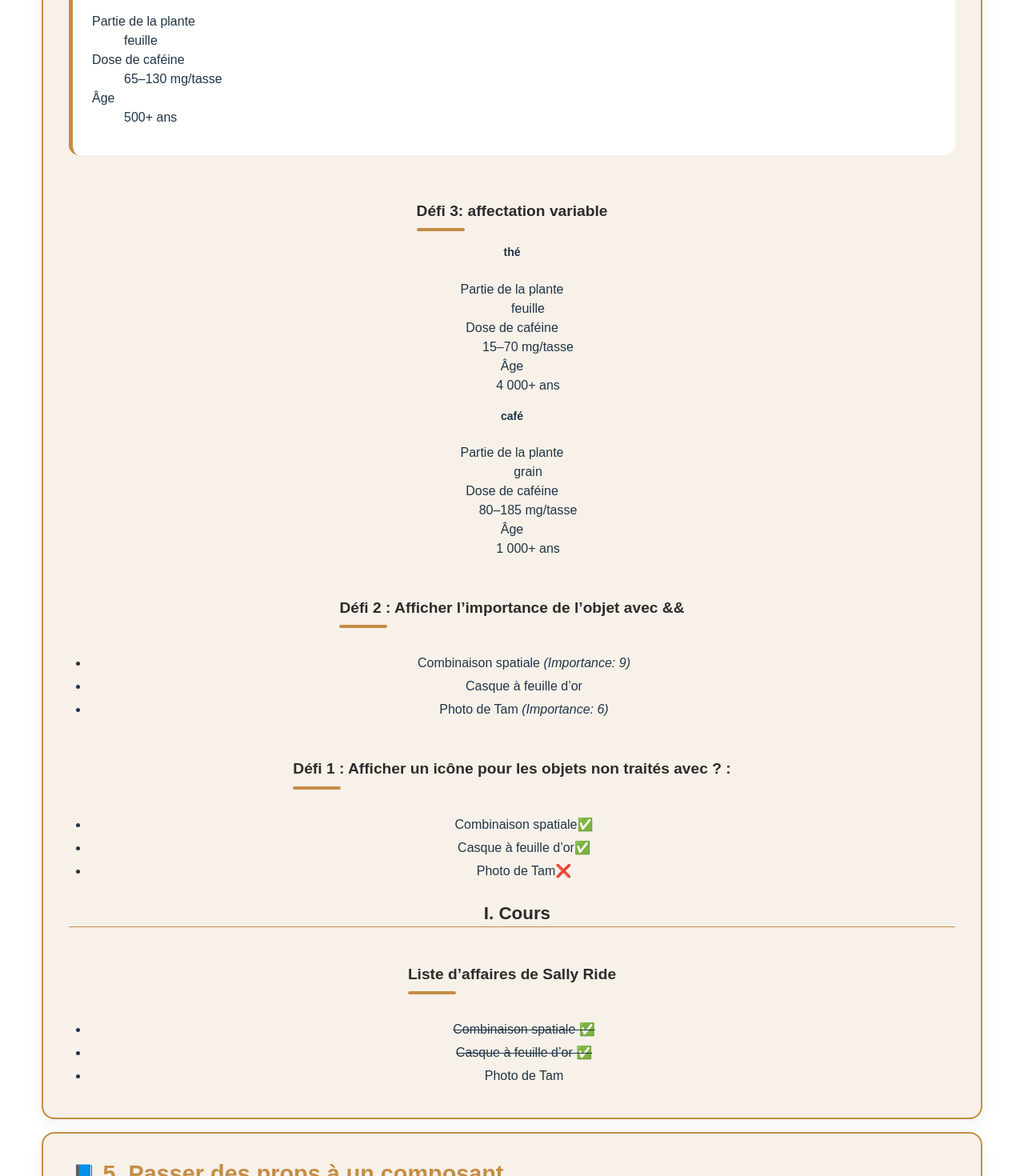
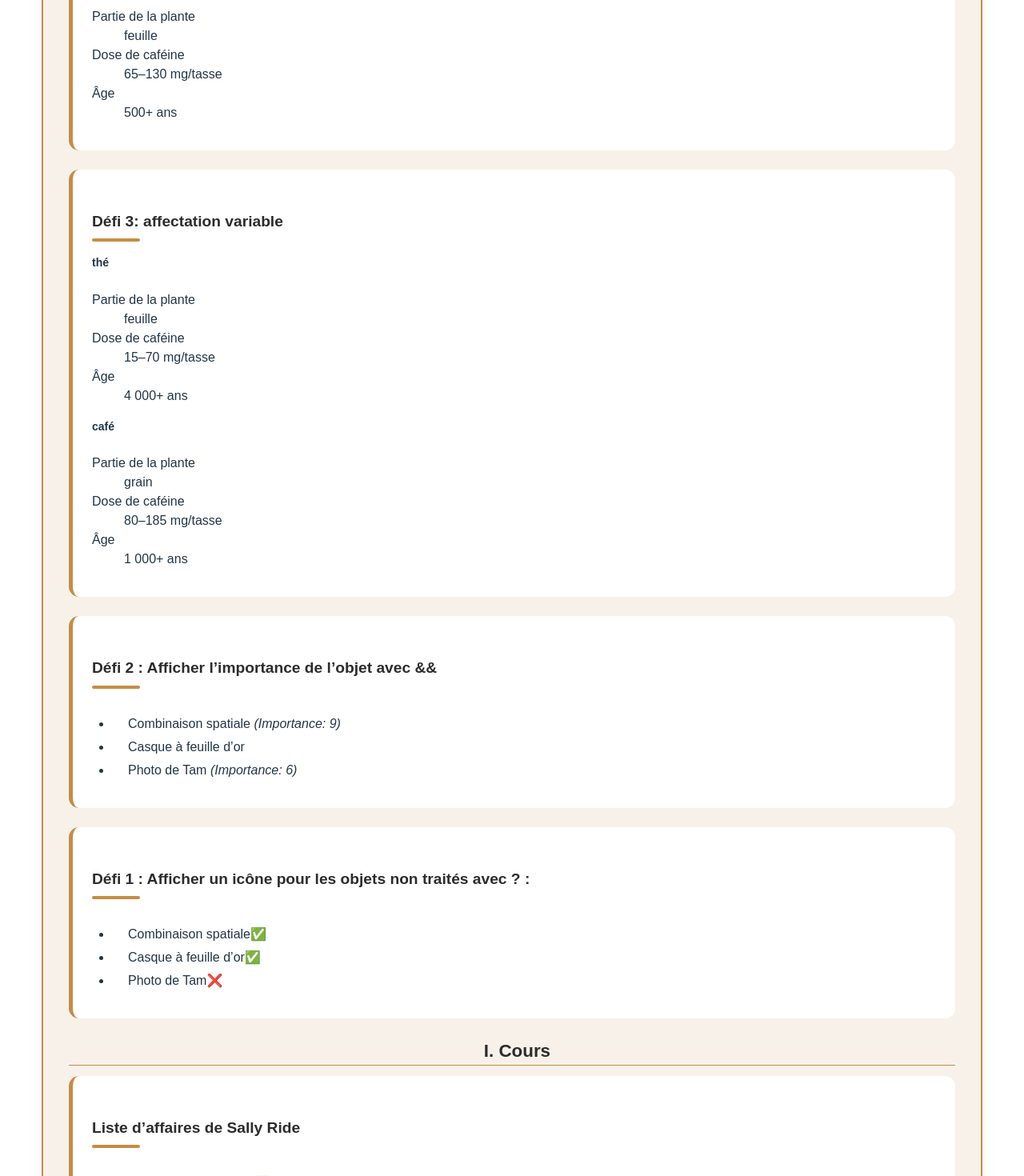
Before and after one commit to Patience-Kori1/auto-traning-react, a React (Vite) app: page / in a window 1280 px wide. Shown: the part 1330-2800 px from the top of the page at 80% size. Built offline with nearby package versions, Linux system fonts and the light colour scheme.

Commit message:
Correction chapitre 6 Cdtl Aff

```diff
--- a/src/components/2_Describing_UI/6_Affichage_Conditionnel.jsx
+++ b/src/components/2_Describing_UI/6_Affichage_Conditionnel.jsx
@@ -81,10 +81,17 @@ export default function Affichage_Conditionnel() {
                 <div className="sub-section">
                     <Defi_4_Bonus_Affectation_Variable/>
                 </div>
+                <div className="sub-section">
                     <Defi_3_Affectation_Variable_Condition/>
+                </div>
+                 <div className="sub-section">
                     <Defi_2_Operateur_Logique_Condition_Rendu/>
+                </div>
+                 <div className="sub-section">
                 <Defi_1_Afficher_Icon_Ternaire/>
+                </div>
                 <h3 className="lesson-title">I. Cours</h3>
+                <div className="sub-section">
                     <h4 className="section-title">Liste d’affaires de Sally Ride</h4>
                     <ul>
                         <Item
@@ -100,6 +107,7 @@ export default function Affichage_Conditionnel() {
                             name="Photo de Tam"
                         />
                     </ul>
+                </div>
             </section>
         </div>
     )
--- a/src/components/2_Describing_UI/7_Afficher_Des_Listes.jsx
+++ b/src/components/2_Describing_UI/7_Afficher_Des_Listes.jsx
@@ -5,8 +5,8 @@ export default function Afficher_Des_Listes() {
 
    return(
     <>
+      <h3  className=  "lesson-title">I. Cours</h3>
       <div className="sub-section">
-        <h3  className=  "lesson-title">I. Cours</h3>
         <Affichage_Liste_Tableau_Données/>
       </div>
     </>
```
Lines whose indentation alone changed are shown as unchanged.
